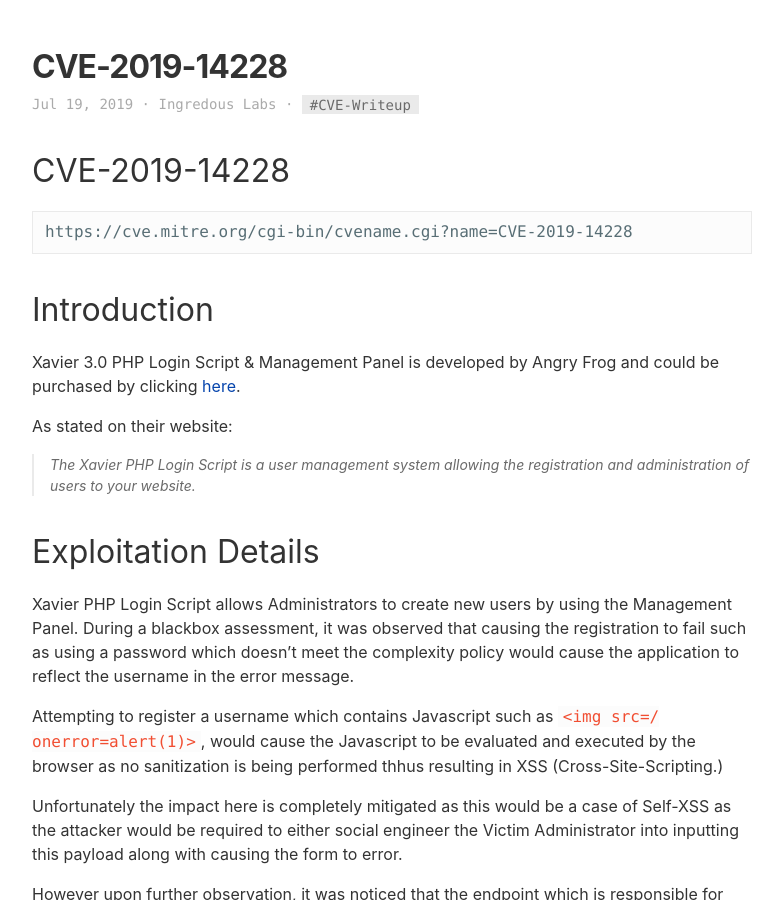
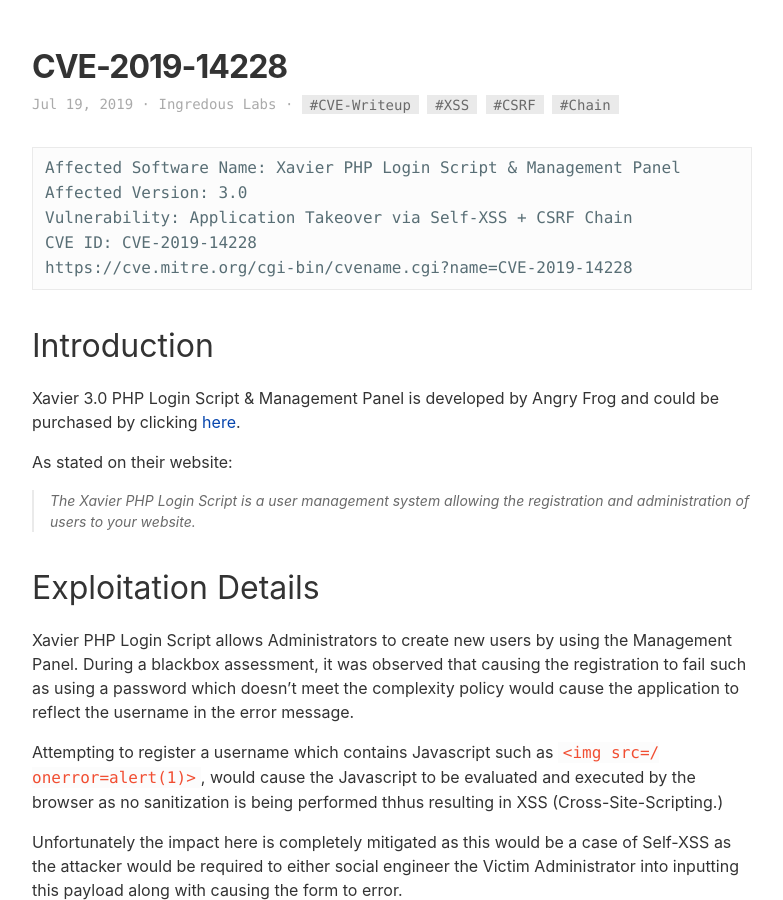
Before and after one commit to ingredous/ingredous.github.io, a Jekyll site: the page built from _posts/2019-07-19-xavier-csrf-to-xss-takeover.md, in a window 1280 px wide and 900 px high. Shown: the whole window, without its empty margins (8-791 px from the left). Built offline with Jekyll 4.4.1, drawn with Linux system fonts in a browser that asks for light colours.

Commit message:
tldr box

````diff
--- a/_posts/2019-07-19-xavier-csrf-to-xss-takeover.md
+++ b/_posts/2019-07-19-xavier-csrf-to-xss-takeover.md
@@ -1,15 +1,18 @@
 ---
 layout: post
 title: CVE-2019-14228
-tags: [CVE-Writeup]
+tags: [CVE-Writeup, XSS, CSRF, Chain]
 author: Ingredous Labs
 comment: true
 ---
 
-<h2>CVE-2019-14228</h2>
-~~~
+```
+Affected Software Name: Xavier PHP Login Script & Management Panel
+Affected Version: 3.0
+Vulnerability: Application Takeover via Self-XSS + CSRF Chain
+CVE ID: CVE-2019-14228
 https://cve.mitre.org/cgi-bin/cvename.cgi?name=CVE-2019-14228
-~~~
+```
 
 # Introduction
 
````
Also changed, not shown: 1 other file.
